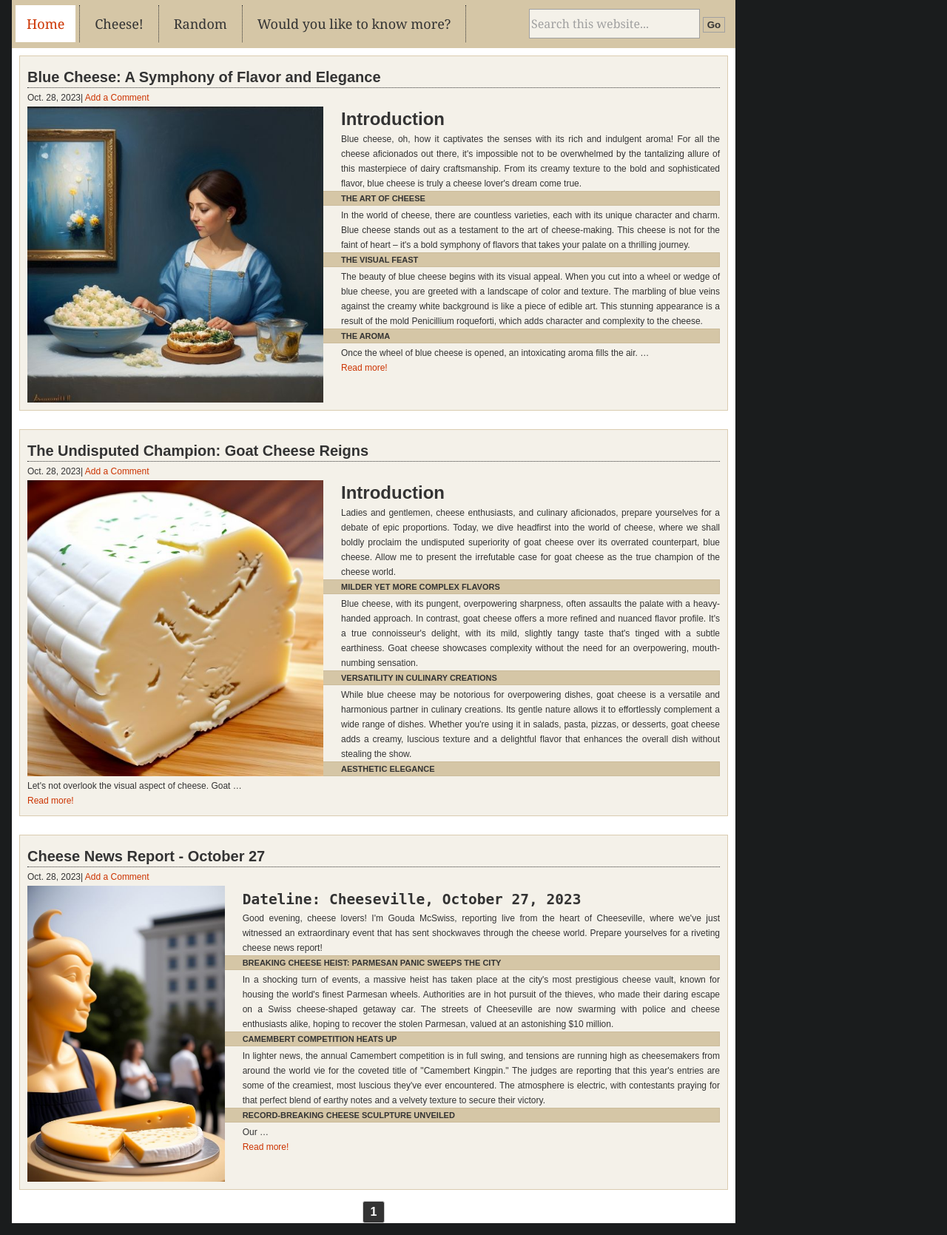
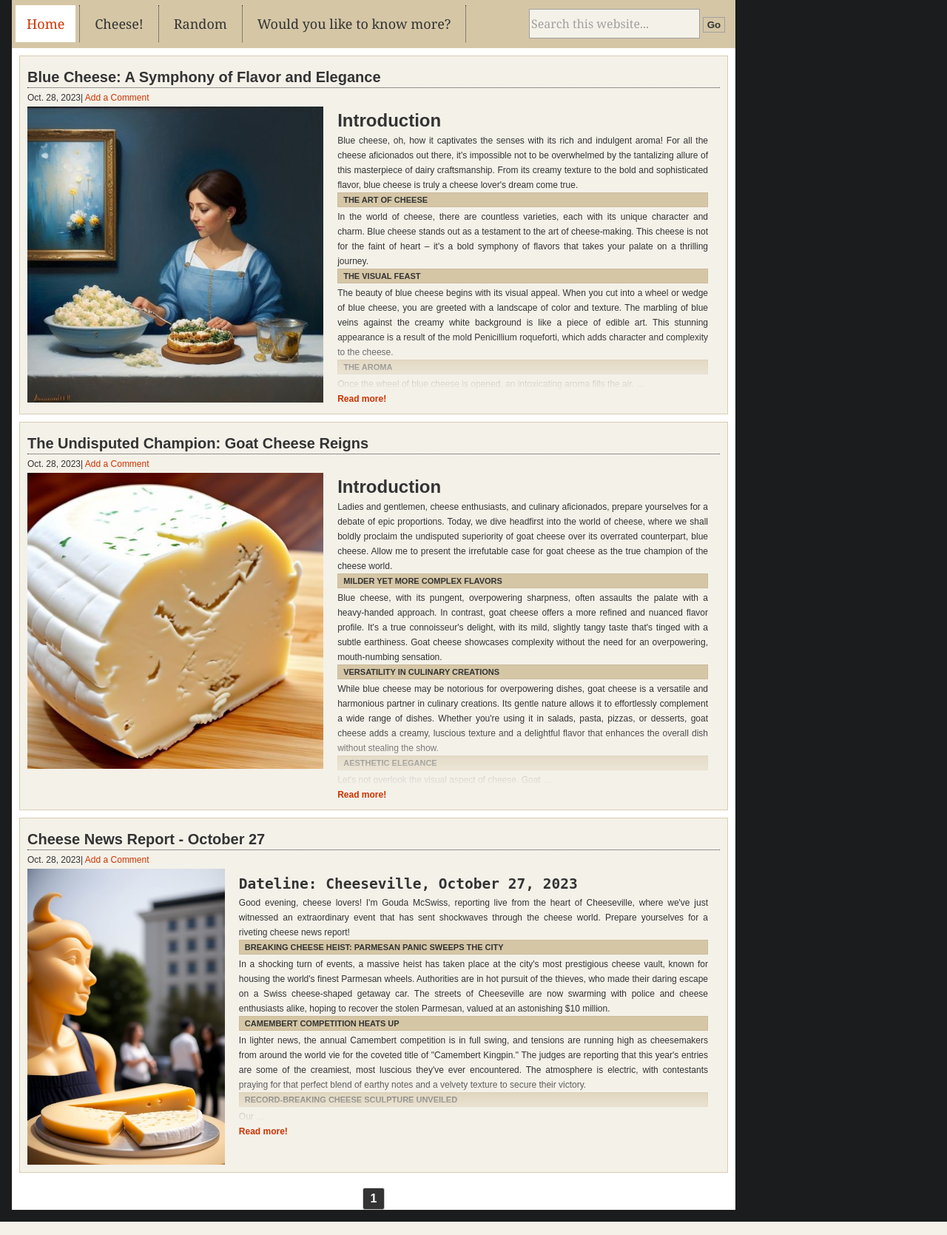
Before and after one commit to HalfCodedPrince/CheeseWheels, a Django app: page / in a window 1280 px wide. Shown: the part 121-1790 px from the top of the page at 74% size. Run offline with Django 4.2, Linux system fonts and the light colour scheme; data comes from the database, SQL or seed files in the repository; some libraries are stand-ins or nearby versions.

Commit message:
gray out the text in the end + make Read more more visible.
Also:
--- small CSS formatting fixes

```diff
--- a/newsflash/news_site/templates/news_site/includes/post.html
+++ b/newsflash/news_site/templates/news_site/includes/post.html
@@ -1,6 +1,5 @@
 <div id="content">
-    <div id="center">
-      <div id="headline">
+    <div id="headline" >
         <h2><a href="{% url "post-detail-page" post.slug %}">{{ post.title }}</a></h2>
         <p class="postmeta" style="margin-bottom:2px;"> {{ post.date }}| <a href="#">Add a Comment</a></p>
             {% if post.image %}
@@ -8,8 +7,12 @@
             {% else %}
             <p></p>
             {% endif %}
-            <p class="fade-out-text">{{ post.post_field |truncatewords_html:200 |safe }}</p>
-            <p><a href="{% url "post-detail-page" post.slug %}">Read more!</a></p>
+            <div class="preview-divider">
+            <div class="previewtext">
+            <p >{{ post.post_field |truncatewords_html:200 |safe }}</p>
+            </div>
+            <div class="read-more-link"><p><a href="{% url "post-detail-page" post.slug %}">Read more!</a></p>
+            </div>
+            </div>
         </div>
-    </div>
 </div>
--- a/newsflash/news_site/templates/news_site/news_post.html
+++ b/newsflash/news_site/templates/news_site/news_post.html
@@ -6,10 +6,7 @@
 {% endblock %}
 
 {% block content %}
-
-
       <div id="content">
-        <div id="center">
           <div id="the_loop">
             <p class="address"><a href="{% url 'index-view' %}">Cheese news</a> &raquo; <a href="{% url "post-detail-page" post.slug %}">{{ post.title }}</a></p>
             <div class="post">
--- a/newsflash/static/css/style.css
+++ b/newsflash/static/css/style.css
@@ -6,6 +6,7 @@
 }
 
 body {
+
   background-color: #1a1c1d;
   background-position: top center;
   margin: 0.5rem;
@@ -14,6 +15,35 @@ body {
   color: #333333;
 }
 
+/* an here begin my own classes*/
+
+.preview-divider {
+  overflow: hidden;
+}
+
+.previewtext {
+  mask-image: linear-gradient(to bottom, black 80%, transparent 100%);
+  padding-right: 1rem;
+}
+
+.read-more-link {
+  padding-right: 1rem;
+  color: #ff0000;
+  font-weight: bold;
+}
+
+.square-image {
+  max-width: 400px;
+  max-height: 400px;
+  width: auto;
+  height: auto;
+  float: left;
+  margin-right: 1.2rem;
+  }
+
+
+
+/* an here end my own classes*/
 
 #topbar {
   height: 0.625rem;
@@ -230,16 +260,6 @@ ul#menu li ul {
 	background-position: top;
 	background-repeat: no-repeat;
 	overflow: hidden;
-  }
-
-
-.square-image {
-  max-width: 400px;
-  max-height: 400px;
-  width: auto;
-  height: auto;
-  float: left;
-  margin-right: 1.5rem;
   }
 
 
```
Also changed, not shown: README.md.
